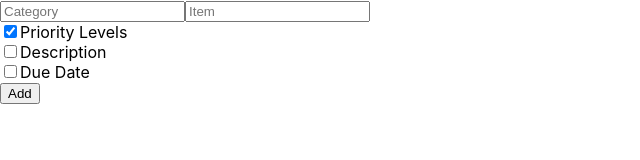
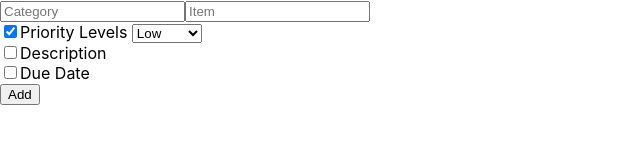
Before and after one commit to arkinmodi/List-App-React, a React (Create React App) app: page / in a window 1280 px wide. Both pictures are taken after a click on the checkbox 10 px from the left and 31 px from the top of the page. Shown: the top 160 px of the page, without its empty margins (0-640 px from the left). Built offline with nearby package versions, Linux system fonts and the light colour scheme.

Commit message:
Added priority levels select box

```diff
--- a/src/App.js
+++ b/src/App.js
@@ -1,37 +1,30 @@
 import React from "react";
 import "./App.css";
-
-// class Priority_Levels extends React.Component {
-//   render() {
-//     return (
-//       <input type="text" onChange={}/>
-//     )
-//   }
-// }
 
 class App extends React.Component {
   constructor(props) {
     super(props);
     this.state = {
-      list: [],
-      nextItemID: 0,
-      nextCategoryID: 0,
-      inputItem: "",
-      inputCategory: "",
-      inputDescription: "",
-      inputDeadline: "",
-      inputPriority: "",
-      mode: "Add",
-      editCategoryIndex: -1,
-      editItemIndex: -1,
-      isPriority: false,
-      isDescription: false,
-      isDeadline: false,
+      list: [], // List of objects containing categories and items in each category
+      nextItemID: 0, // Next ID number of a new item
+      nextCategoryID: 0, // Next ID number of a new category
+      inputItem: "", // Input text in item text box
+      inputCategory: "", // Input text in category text box
+      inputDescription: "", // Input text in description text box
+      inputDeadline: "", // Input text in due date text box
+      inputPriority: "Low", // Input from priority level select box
+      mode: "Add", // Add or Edit mode
+      editCategoryIndex: -1, // Category index to edit
+      editItemIndex: -1, // Item index to edit
+      isPriority: false, // Is priority level checkbox checked?
+      isDescription: false, // Is description checkbox checked?
+      isDeadline: false, // Is due date checkbox checked?
     };
   }
 
   // Submit button function
   submit() {
+    console.log(this.state.inputPriority);
     // Check what mode we are in (i.e., Add or Edit)
     if (this.state.mode === "Add") {
       // Checks if the Category and Item are both filled in
@@ -198,7 +191,20 @@ class App extends React.Component {
             this.setState({ isPriority: !this.state.isPriority })
           }
         />
-        Priority Levels
+        Priority Levels{" "}
+        {/* Only display select box when Priority Levels is checked */}
+        {this.state.isPriority && (
+          <select
+            value={this.state.inputPriority}
+            onChange={(event) =>
+              this.setState({ inputPriority: event.target.value })
+            }
+          >
+            <option value="Low">Low</option>
+            <option value="Medium">Medium</option>
+            <option value="High">High</option>
+          </select>
+        )}
         <br />
         <input
           type="checkbox"
```
